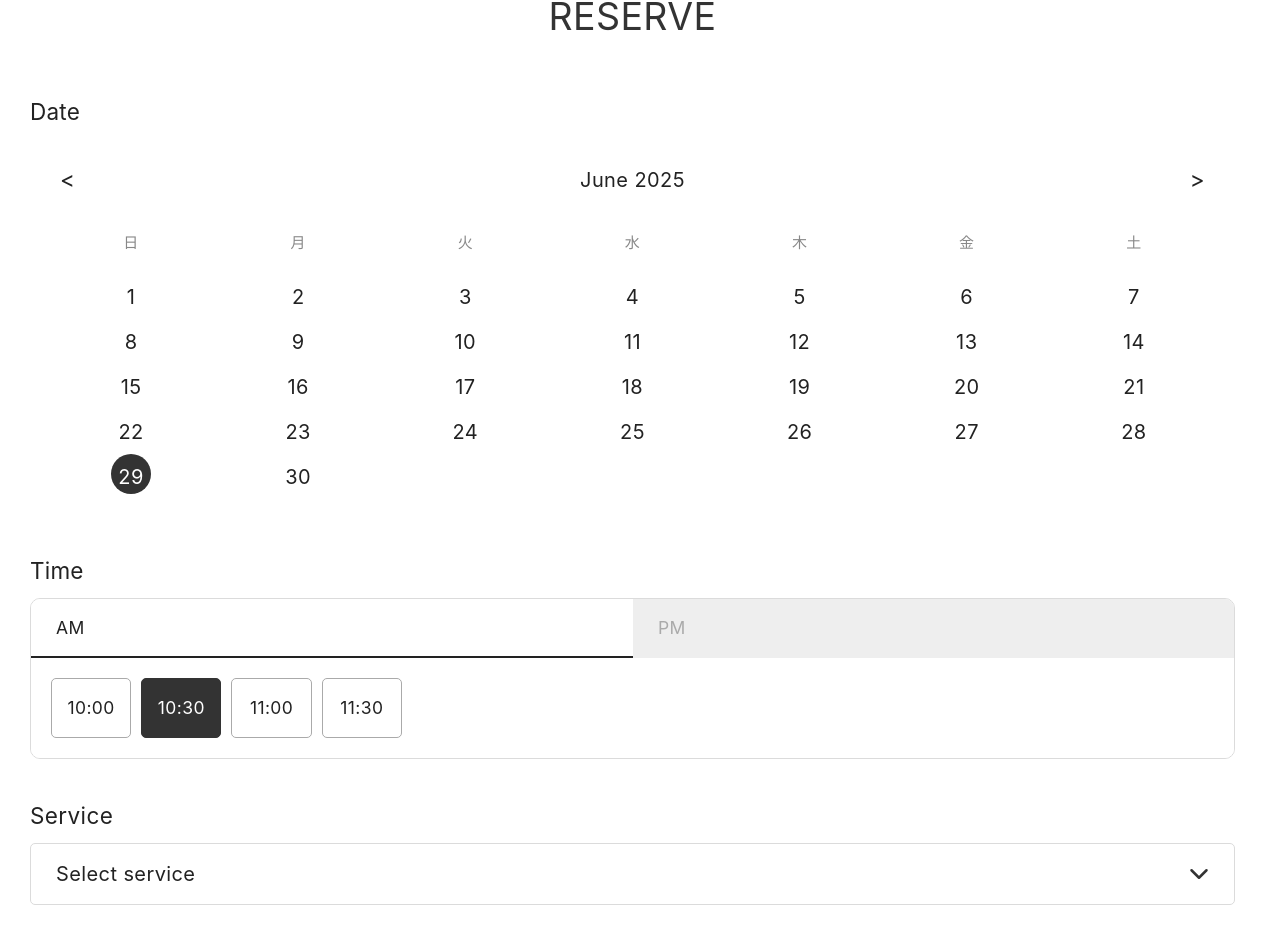
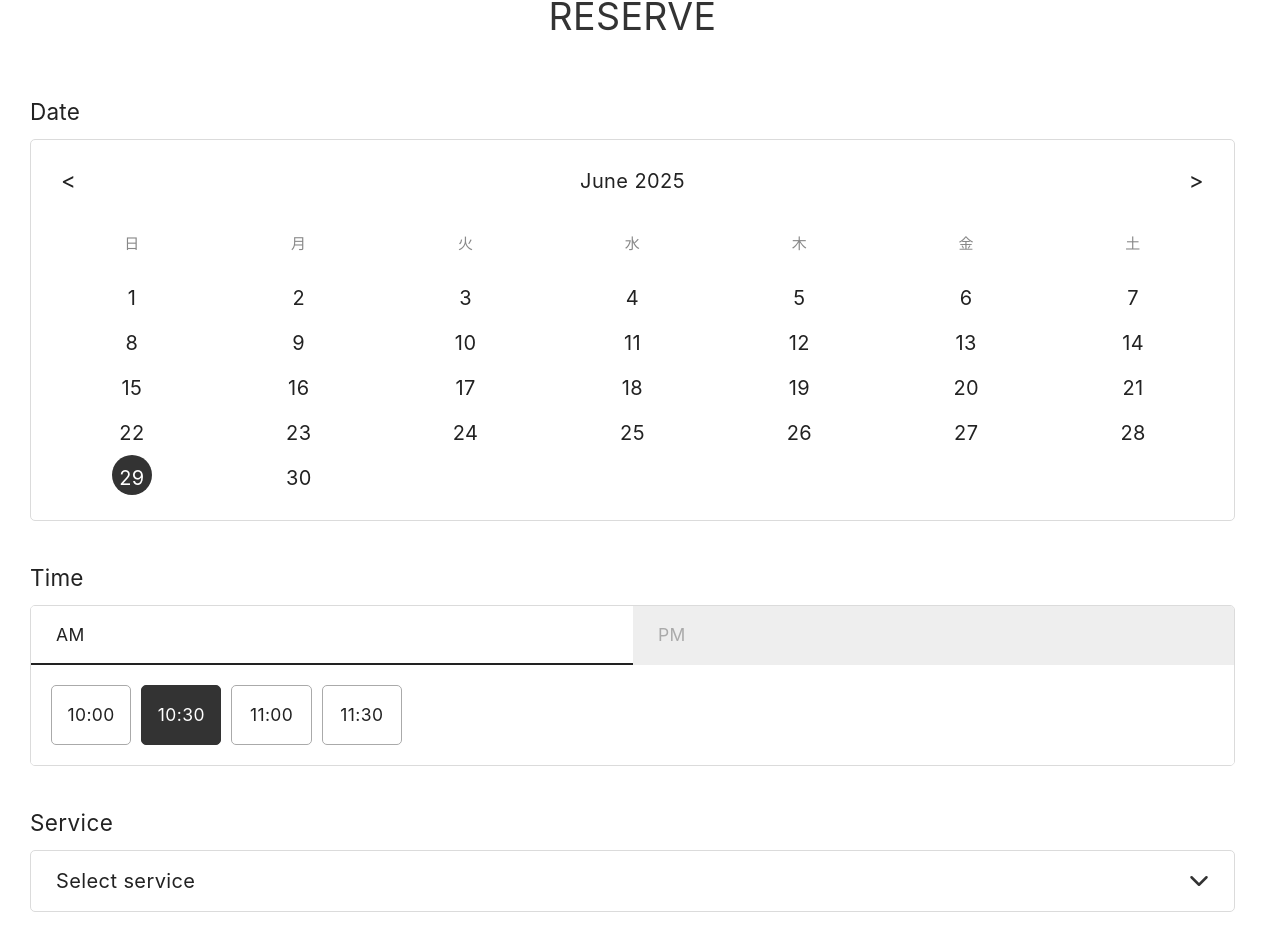
Before and after one commit to koma104/hairsalon-vdo, a Next.js app: page /reserve in a window 1280 px wide. Shown: the part 156-1096 px from the top of the page. Built offline with nearby package versions, Linux system fonts and the light colour scheme; a web font is replaced by a local one.

Commit message:
refactor: 予約ページのCSSスタイリングを調整

```diff
--- a/src/app/globals.css
+++ b/src/app/globals.css
@@ -50,6 +50,7 @@ body {
   --spacing-xl: calc(var(--base-unit) * 4); /* 32px */
   --spacing-2xl: calc(var(--base-unit) * 6); /* 48px */
   --spacing-3xl: calc(var(--base-unit) * 8); /* 64px */
+  --spacing-4xl: calc(var(--base-unit) * 10); /* 80px */
 }
 
 /* フォントサイズ */
--- a/src/app/reserve/page.tsx
+++ b/src/app/reserve/page.tsx
@@ -11,22 +11,17 @@ const ReservePage = () => {
 
   return (
     <div className={styles.container}>
-      <h1 className={styles['section-title']}>Reserve</h1>
+      <h1 className={styles['section-title']}>reserve</h1>
 
-      {/* Date Section */}
-      <section className={styles.section}>
+      <section>
+        <div className={styles['reserve-wrapper']}>
           <h2 className={styles['reserve-subtitle']}>date</h2>
           <Calendar selectedDate={selectedDate} onDateSelect={setSelectedDate} />
-      </section>
-
-      {/* Time Section */}
-      <section className={styles.section}>
+        </div>
+        <div className={styles['reserve-wrapper']}>
           <h2 className={styles['reserve-subtitle']}>time</h2>
           <TimeSelector selectedTime={selectedTime} onTimeSelect={setSelectedTime} />
-      </section>
-
-      {/* Service & Stylist Section */}
-      <section className={styles.section}>
+        </div>
         <div className={styles['form-group']}>
           <label htmlFor="service-select" className={styles.label}>Service</label>
           <select id="service-select" className={styles.select}>
--- a/src/app/reserve/reserve.module.css
+++ b/src/app/reserve/reserve.module.css
@@ -15,8 +15,8 @@
   text-transform: uppercase;
 }
 
-.section {
-  margin-block-end: var(--spacing-xl);
+.reserve-wrapper {
+  margin-bottom: var(--spacing-xl);
 }
 
 .reserve-subtitle {
@@ -28,9 +28,7 @@
 }
 
 .form-group {
-  &:not(:last-of-type) {
-    margin-bottom: var(--spacing-lg);
-  }
+  margin-block-end: var(--spacing-lg);
 }
 
 .label {
@@ -62,7 +60,7 @@
 
 /* reserve-button-wrapperの手前の要素に自動的にマージンを適用 */
 *:has(+ .reserve-button-wrapper) {
-  margin-block-end: var(--spacing-3xl);
+  margin-block-end: var(--spacing-4xl);
 }
 
 .reserve-button {
--- a/src/components/Calendar/Calendar.module.css
+++ b/src/components/Calendar/Calendar.module.css
@@ -1,6 +1,9 @@
 .calendar {
   width: 100%;
-  padding: var(--spacing-sm);
+  padding-block: var(--spacing-sm) var(--spacing-md);
+  padding-inline: var(--spacing-sm);
+  border: 1px solid var(--color-gray-20);
+  border-radius: var(--spacing-xxs);
 }
 
 .header {
--- a/src/components/TimeSelector/TimeSelector.module.css
+++ b/src/components/TimeSelector/TimeSelector.module.css
@@ -1,7 +1,7 @@
 .time-selector {
   width: 100%;
   border: 1px solid var(--color-gray-20);
-  border-radius: var(--spacing-xs);
+  border-radius: var(--spacing-xxs);
   overflow: hidden;
 }
 
--- a/src/components/TimeSelector/TimeSelector.tsx
+++ b/src/components/TimeSelector/TimeSelector.tsx
@@ -10,7 +10,7 @@ interface TimeSelectorProps {
 
 const timeSlots = {
   AM: ['10:00 AM', '10:30 AM', '11:00 AM', '11:30 AM'],
-  PM: ['12:00 PM', '12:30 PM', '1:00 PM', '1:30 PM', '2:00 PM', '5:00 PM', '6:00 PM', '7:00 PM'],
+  PM: ['12:00 PM', '12:30 PM', '13:00 PM', '13:30 PM', '14:00 PM', '17:00 PM', '18:00 PM', '19:00 PM'],
 };
 
 const TimeSelector: React.FC<TimeSelectorProps> = ({ selectedTime, onTimeSelect }) => {
```
Lines whose indentation alone changed are shown as unchanged.
